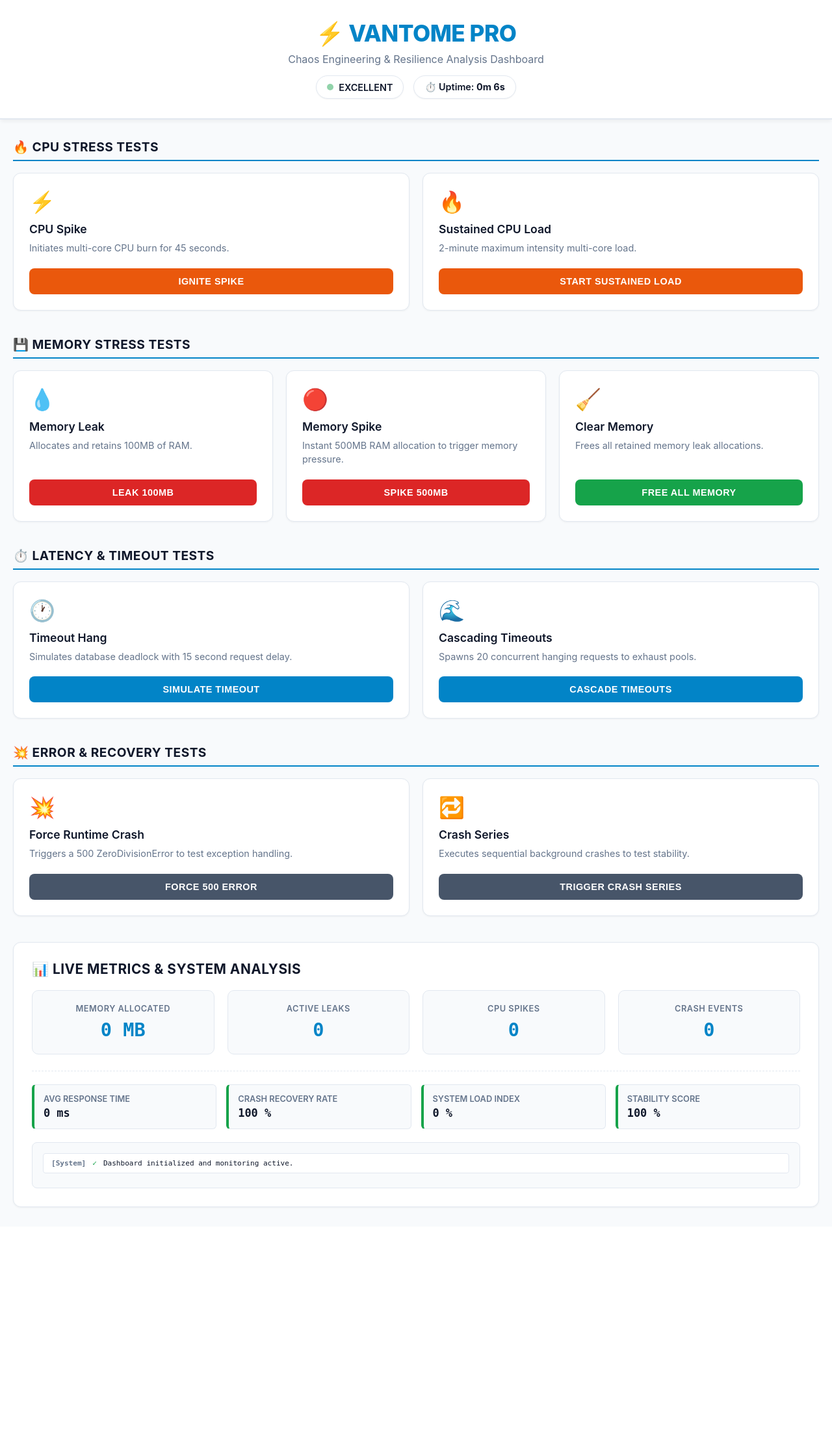
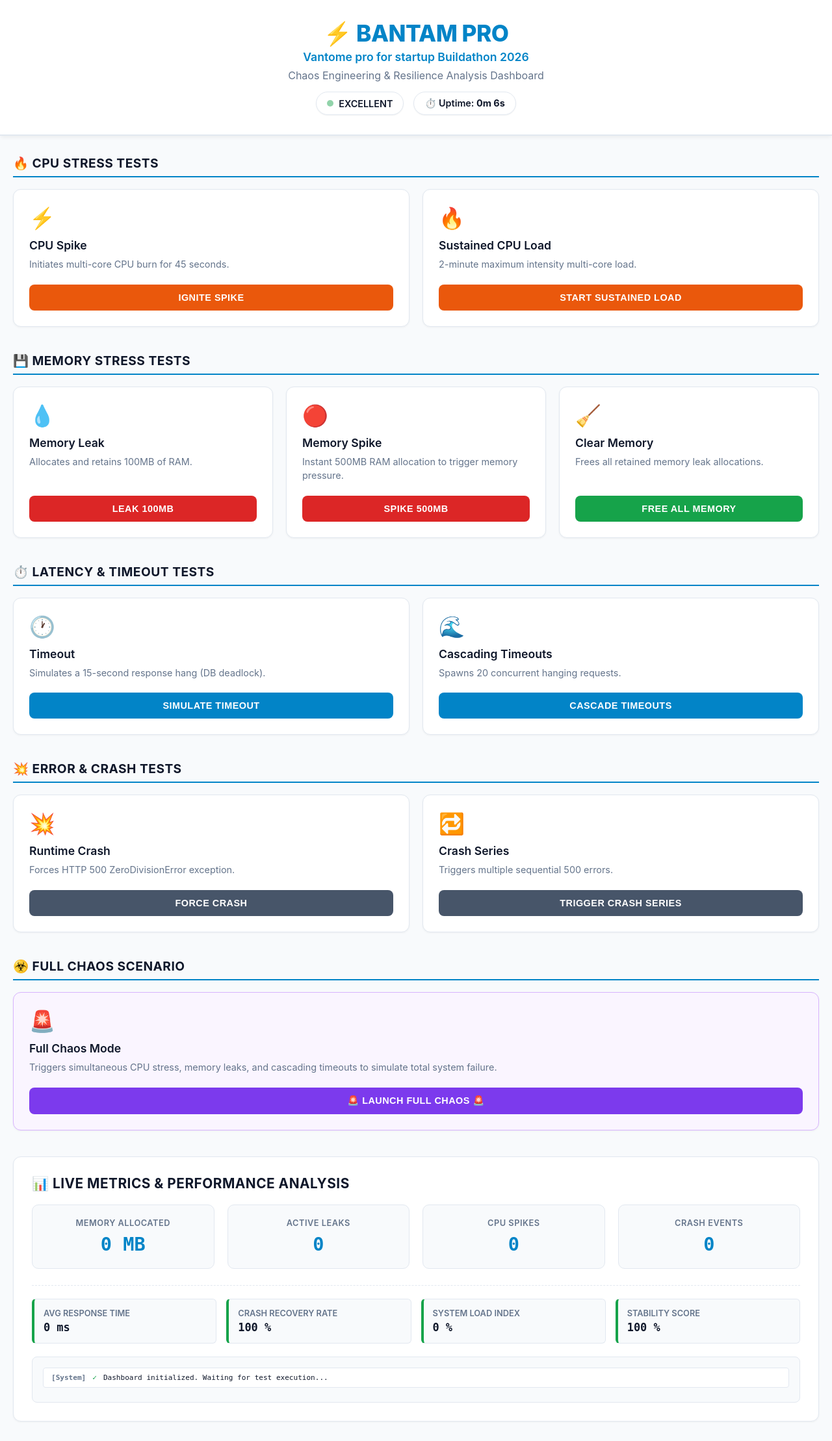
Before and after one commit to scorpionawaz/Vantome-Stress-test-PRO, a Flask app: page / in a window 1280 px wide. Shown: the whole page at 65% size. Before the commit the page ends 1859 px from the top, so only its background shows below. Run offline with Flask 3, Linux system fonts and the light colour scheme.

Commit message:
update: There is a title called Bantam Pro ok just add bel

```diff
--- a/templates/index.html
+++ b/templates/index.html
@@ -3,7 +3,7 @@
 <head>
     <meta charset="UTF-8">
     <meta name="viewport" content="width=device-width, initial-scale=1.0">
-    <title>Vantome Pro | Chaos Engineering Dashboard</title>
+    <title>Bantam Pro | Chaos Engineering Dashboard</title>
     <style>
         * {
             margin: 0;
@@ -43,9 +43,17 @@
         .header h1 {
             font-size: 2.2em;
             color: var(--primary);
-            margin-bottom: 8px;
+            margin-bottom: 4px;
             font-weight: 800;
             letter-spacing: -0.5px;
+        }
+
+        .subtitle-buildathon {
+            font-size: 1.1em;
+            font-weight: 600;
+            color: var(--primary);
+            margin-top: 4px;
+            margin-bottom: 8px;
         }
 
         .header p {
@@ -322,7 +330,8 @@
 </head>
 <body>
     <div class="header">
-        <h1>⚡ VANTOME PRO</h1>
+        <h1>⚡ BANTAM PRO</h1>
+        <div class="subtitle-buildathon">Vantome pro for startup Buildathon 2026</div>
         <p>Chaos Engineering & Resilience Analysis Dashboard</p>
         <div class="performance-indicator">
             <div id="rating-badge" class="perf-badge perf-excellent">
@@ -397,84 +406,98 @@
                 <div class="card">
                     <div>
                         <div class="card-emoji">🕐</div>
-                        <h3>Timeout Hang</h3>
-                        <p>Simulates database deadlock with 15 second request delay.</p>
+                        <h3>Timeout</h3>
+                        <p>Simulates a 15-second response hang (DB deadlock).</p>
                     </div>
-                    <button class="btn-timeout" onclick="runTest('/simulate/timeout', 'Timeout Hang')">Simulate Timeout</button>
+                    <button class="btn-timeout" onclick="runTest('/simulate/timeout', 'Timeout (15s)')">Simulate Timeout</button>
                 </div>
                 <div class="card">
                     <div>
                         <div class="card-emoji">🌊</div>
                         <h3>Cascading Timeouts</h3>
-                        <p>Spawns 20 concurrent hanging requests to exhaust pools.</p>
+                        <p>Spawns 20 concurrent hanging requests.</p>
                     </div>
                     <button class="btn-timeout" onclick="runTest('/simulate/timeout-cascade', 'Cascading Timeouts')">Cascade Timeouts</button>
                 </div>
             </div>
         </div>
 
-        <!-- CRASH TESTS -->
+        <!-- ERROR & CRASH TESTS -->
         <div class="section">
-            <h2 class="section-title">💥 Error & Recovery Tests</h2>
+            <h2 class="section-title">💥 Error & Crash Tests</h2>
             <div class="grid">
                 <div class="card">
                     <div>
                         <div class="card-emoji">💥</div>
-                        <h3>Force Runtime Crash</h3>
-                        <p>Triggers a 500 ZeroDivisionError to test exception handling.</p>
+                        <h3>Runtime Crash</h3>
+                        <p>Forces HTTP 500 ZeroDivisionError exception.</p>
                     </div>
-                    <button class="btn-crash" onclick="runTest('/simulate/crash', 'Runtime Crash')">Force 500 Error</button>
+                    <button class="btn-crash" onclick="runTest('/simulate/crash', 'Runtime Crash')">Force Crash</button>
                 </div>
                 <div class="card">
                     <div>
                         <div class="card-emoji">🔁</div>
                         <h3>Crash Series</h3>
-                        <p>Executes sequential background crashes to test stability.</p>
+                        <p>Triggers multiple sequential 500 errors.</p>
                     </div>
                     <button class="btn-crash" onclick="runTest('/simulate/crash-series', 'Crash Series')">Trigger Crash Series</button>
                 </div>
             </div>
         </div>
 
-        <!-- METRICS DISPLAY -->
+        <!-- FULL CHAOS -->
+        <div class="section">
+            <h2 class="section-title">☣️ Full Chaos Scenario</h2>
+            <div class="grid">
+                <div class="card" style="grid-column: 1 / -1; background: #faf5ff; border-color: #d8b4fe;">
+                    <div>
+                        <div class="card-emoji">🚨</div>
+                        <h3>Full Chaos Mode</h3>
+                        <p>Triggers simultaneous CPU stress, memory leaks, and cascading timeouts to simulate total system failure.</p>
+                    </div>
+                    <button class="btn-chaos" onclick="runTest('/simulate/full-chaos', 'Full Chaos Mode')">🚨 Launch Full Chaos 🚨</button>
+                </div>
+            </div>
+        </div>
+
+        <!-- LIVE METRICS -->
         <div class="metrics-section">
-            <h2>📊 Live Metrics & System Analysis</h2>
-
+            <h2>📊 Live Metrics & Performance Analysis</h2>
             <div class="metrics-grid">
                 <div class="metric-card">
                     <div class="metric-label">Memory Allocated</div>
-                    <div class="metric-value" id="val-memory">0 MB</div>
+                    <div class="metric-value" id="metric-memory">0 MB</div>
                 </div>
                 <div class="metric-card">
                     <div class="metric-label">Active Leaks</div>
-                    <div class="metric-value" id="val-leaks">0</div>
+                    <div class="metric-value" id="metric-leaks">0</div>
                 </div>
                 <div class="metric-card">
                     <div class="metric-label">CPU Spikes</div>
-                    <div class="metric-value" id="val-cpu-spikes">0</div>
+                    <div class="metric-value" id="metric-cpu">0</div>
                 </div>
                 <div class="metric-card">
                     <div class="metric-label">Crash Events</div>
-                    <div class="metric-value" id="val-crashes">0</div>
+                    <div class="metric-value" id="metric-crashes">0</div>
                 </div>
             </div>
 
             <div class="performance-metrics">
-                <div class="perf-metric excellent" id="card-latency">
+                <div class="perf-metric excellent" id="perf-latency-card">
                     <div class="perf-label">Avg Response Time</div>
-                    <div class="perf-value" id="val-latency">0 ms</div>
+                    <div class="perf-value" id="perf-latency">0 ms</div>
                 </div>
-                <div class="perf-metric excellent" id="card-recovery">
+                <div class="perf-metric excellent" id="perf-recovery-card">
                     <div class="perf-label">Crash Recovery Rate</div>
-                    <div class="perf-value" id="val-recovery">100 %</div>
+                    <div class="perf-value" id="perf-recovery">100 %</div>
                 </div>
-                <div class="perf-metric excellent" id="card-load">
+                <div class="perf-metric excellent" id="perf-load-card">
                     <div class="perf-label">System Load Index</div>
-                    <div class="perf-value" id="val-load">0 %</div>
+                    <div class="perf-value" id="perf-load">0 %</div>
                 </div>
-                <div class="perf-metric excellent" id="card-stability">
+                <div class="perf-metric excellent" id="perf-stability-card">
                     <div class="perf-label">Stability Score</div>
-                    <div class="perf-value" id="val-stability">100 %</div>
+                    <div class="perf-value" id="perf-stability">100 %</div>
                 </div>
             </div>
 
@@ -482,7 +505,7 @@
                 <div class="log-entry">
                     <span class="log-time">[System]</span>
                     <span class="log-status log-success">✓</span>
-                    <span>Dashboard initialized and monitoring active.</span>
+                    <span>Dashboard initialized. Waiting for test execution...</span>
                 </div>
             </div>
         </div>
@@ -493,56 +516,76 @@
         let totalRequests = 0;
         let successfulRequests = 0;
         let crashCount = 0;
-        let cpuSpikeCount = 0;
-        let memoryLeaks = 0;
-        let allocatedMB = 0;
         let responseTimes = [];
 
-        // Uptime counter
-        setInterval(() => {
+        function updateUptime() {
             const elapsed = Math.floor((Date.now() - startTime) / 1000);
-            const mins = Math.floor(elapsed / 60);
-            const secs = elapsed % 60;
-            document.getElementById('uptime').innerText = `${mins}m ${secs}s`;
-        }, 1000);
+            const minutes = Math.floor(elapsed / 60);
+            const seconds = elapsed % 60;
+            document.getElementById('uptime').textContent = `${minutes}m ${seconds}s`;
+        }
+        setInterval(updateUptime, 1000);
 
-        function logEvent(message, status = 'success') {
+        function addLogEntry(endpoint, status, statusCode, duration, message) {
             const logContainer = document.getElementById('response-log');
+            const now = new Date();
+            const timeStr = now.toTimeString().split(' ')[0];
+
             const entry = document.createElement('div');
             entry.className = 'log-entry';
 
-            const now = new Date();
-            const timeStr = now.toTimeString().split(' ')[0];
-
-            const statusClass = status === 'success' ? 'log-success' : (status === 'error' ? 'log-error' : 'log-warning');
-            const icon = status === 'success' ? '✓' : (status === 'error' ? '✗' : '●');
+            const isSuccess = statusCode >= 200 && statusCode < 300;
+            const statusClass = isSuccess ? 'log-success' : 'log-error';
+            const icon = isSuccess ? '✓' : '✗';
 
             entry.innerHTML = `
                 <span class="log-time">[${timeStr}]</span>
                 <span class="log-status ${statusClass}">${icon}</span>
-                <span>${message}</span>
+                <span>${endpoint} - Status: ${statusCode} in ${duration}ms (${message})</span>
             `;
 
             logContainer.prepend(entry);
         }
 
-        async function updateMetrics() {
+        async function runTest(endpoint, name) {
+            const reqStart = Date.now();
+            totalRequests++;
+            try {
+                const response = await fetch(endpoint);
+                const duration = Date.now() - reqStart;
+                responseTimes.push(duration);
+                if (responseTimes.length > 20) responseTimes.shift();
+
+                const data = await response.json().catch(() => ({ status: 'error' }));
+
+                if (response.ok) {
+                    successfulRequests++;
+                    addLogEntry(endpoint, 'SUCCESS', response.status, duration, name);
+                } else {
+                    crashCount++;
+                    addLogEntry(endpoint, 'ERROR', response.status, duration, data.message || name);
+                }
+            } catch (err) {
+                const duration = Date.now() - reqStart;
+                crashCount++;
+                addLogEntry(endpoint, 'FAILED', 500, duration, err.message);
+            }
+            fetchMetrics();
+        }
+
+        async function fetchMetrics() {
             try {
                 const res = await fetch('/health');
-                if (res.ok) {
-                    const data = await res.json();
-                    memoryLeaks = data.memory_leaks_active || memoryLeaks;
-                    document.getElementById('val-leaks').innerText = memoryLeaks;
-                }
-            } catch (e) {
-                // Background update fallback
-            }
+                const data = await res.json();
 
-            document.getElementById('val-memory').innerText = `${allocatedMB.toFixed(1)} MB`;
-            document.getElementById('val-cpu-spikes').innerText = cpuSpikeCount;
-            document.getElementById('val-crashes').innerText = crashCount;
+                document.getElementById('metric-leaks').textContent = data.memory_leaks_active || 0;
+                document.getElementById('metric-cpu').textContent = data.active_processes || 0;
+            } catch (e) {}
 
-            // Calculations
+            calculatePerformance();
+        }
+
+        function calculatePerformance() {
             const avgLatency = responseTimes.length > 0
                 ? Math.round(responseTimes.reduce((a, b) => a + b, 0) / responseTimes.length)
                 : 0;
@@ -551,68 +594,36 @@
                 ? Math.round((successfulRequests / totalRequests) * 100)
                 : 100;
 
-            const loadIndex = Math.min(100, Math.round((allocatedMB / 40) + (avgLatency / 50) + (crashCount * 10)));
-            const stabilityScore = Math.max(0, 100 - Math.round((crashCount * 15) + (allocatedMB / 20) + (avgLatency > 500 ? 30 : 0)));
+            const systemLoad = Math.min(100, Math.round((avgLatency / 500) * 50 + (crashCount * 10)));
+            const stability = Math.max(0, Math.min(100, 100 - (avgLatency > 200 ? 20 : 0) - (crashCount * 15)));
 
-            document.getElementById('val-latency').innerText = `${avgLatency} ms`;
-            document.getElementById('val-recovery').innerText = `${recoveryRate} %`;
-            document.getElementById('val-load').innerText = `${loadIndex} %`;
-            document.getElementById('val-stability').innerText = `${stabilityScore} %`;
+            document.getElementById('perf-latency').textContent = `${avgLatency} ms`;
+            document.getElementById('perf-recovery').textContent = `${recoveryRate} %`;
+            document.getElementById('perf-load').textContent = `${systemLoad} %`;
+            document.getElementById('perf-stability').textContent = `${stability} %`;
 
-            // Update performance rating
-            let rating = 'EXCELLENT';
-            let badgeClass = 'perf-excellent';
+            const ratingBadge = document.getElementById('rating-badge');
+            const ratingText = document.getElementById('rating-text');
 
-            if (stabilityScore < 30 || recoveryRate < 50 || loadIndex > 85) {
-                rating = 'CRITICAL';
-                badgeClass = 'perf-critical';
-            } else if (stabilityScore < 55 || recoveryRate < 75 || loadIndex > 65) {
-                rating = 'POOR';
-                badgeClass = 'perf-poor';
-            } else if (stabilityScore < 75 || loadIndex > 45) {
-                rating = 'FAIR';
-                badgeClass = 'perf-fair';
-            } else if (stabilityScore < 90 || loadIndex > 25) {
-                rating = 'GOOD';
-                badgeClass = 'perf-good';
+            if (stability >= 85) {
+                ratingBadge.className = 'perf-badge perf-excellent';
+                ratingText.textContent = 'EXCELLENT';
+            } else if (stability >= 70) {
+                ratingBadge.className = 'perf-badge perf-good';
+                ratingText.textContent = 'GOOD';
+            } else if (stability >= 50) {
+                ratingBadge.className = 'perf-badge perf-fair';
+                ratingText.textContent = 'FAIR';
+            } else if (stability >= 25) {
+                ratingBadge.className = 'perf-badge perf-poor';
+                ratingText.textContent = 'POOR';
+            } else {
+                ratingBadge.className = 'perf-badge perf-critical';
+                ratingText.textContent = 'CRITICAL';
             }
-
-            const badge = document.getElementById('rating-badge');
-            badge.className = `perf-badge ${badgeClass}`;
-            document.getElementById('rating-text').innerText = rating;
         }
 
-        async function runTest(endpoint, name) {
-            totalRequests++;
-            const t0 = performance.now();
-            logEvent(`Initiated test: ${name}...`, 'warning');
-
-            if (endpoint.includes('cpu')) cpuSpikeCount++;
-            if (endpoint.includes('memory-leak')) allocatedMB += 100;
-            if (endpoint.includes('memory-spike')) allocatedMB += 500;
-            if (endpoint.includes('clear')) { allocatedMB = 0; memoryLeaks = 0; }
-
-            try {
-                const res = await fetch(endpoint);
-                const duration = Math.round(performance.now() - t0);
-                responseTimes.push(duration);
-                if (responseTimes.length > 30) responseTimes.shift();
-
-                if (res.ok) {
-                    successfulRequests++;
-                    logEvent(`${name} completed successfully (${duration}ms) - HTTP ${res.status}`, 'success');
-                } else {
-                    crashCount++;
-                    logEvent(`${name} failed (${duration}ms) - HTTP ${res.status}`, 'error');
-                }
-            } catch (err) {
-                const duration = Math.round(performance.now() - t0);
-                crashCount++;
-                logEvent(`${name} failed with network error (${duration}ms)`, 'error');
-            }
-
-            updateMetrics();
-        }
+        setInterval(fetchMetrics, 3000);
     </script>
 </body>
 </html>
```
